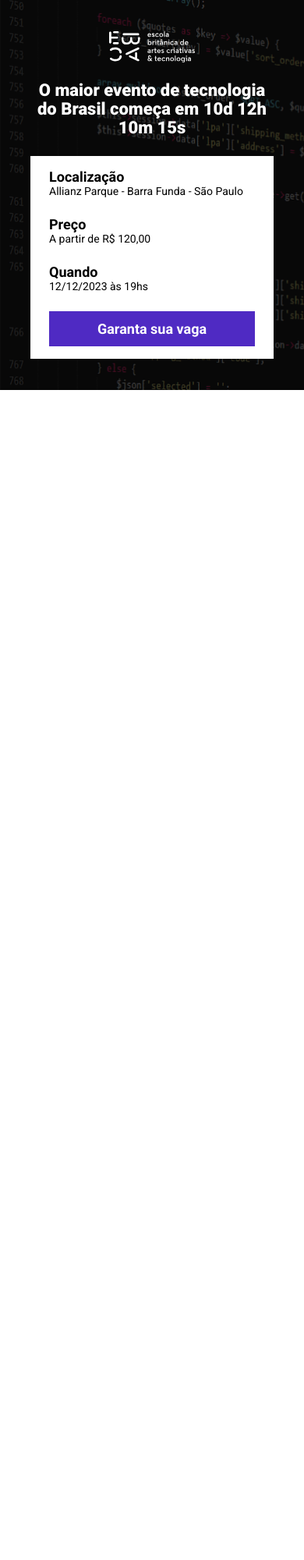
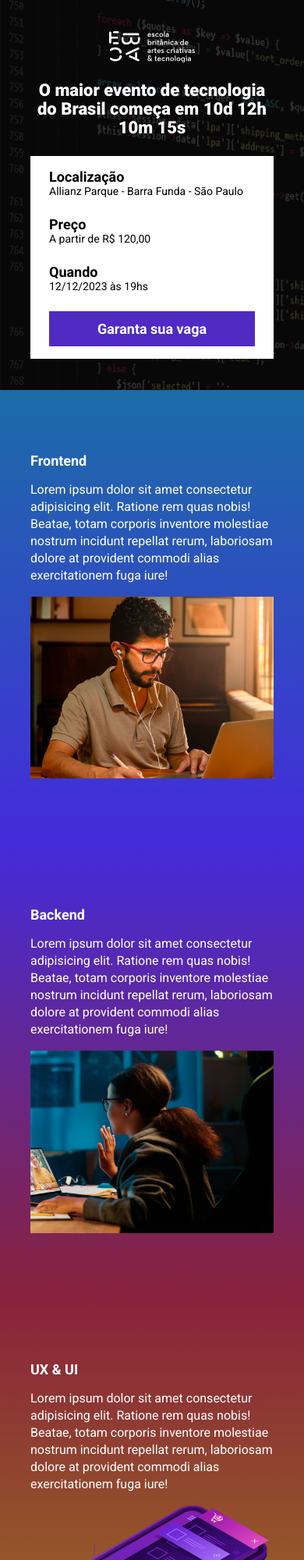
Before and after one commit to alanmdsan/ebac-talks, a website built with Parcel: page src/index.html in a window 390 px wide. Shown: the top 2000 px of the page at 78% size. Before the commit the page ends 844 px from the top, so only its background shows below. Built offline with nearby package versions, Linux system fonts and the light colour scheme.

Commit message:
setting events

```diff
--- a/src/index.html
+++ b/src/index.html
@@ -4,9 +4,13 @@
     <meta charset="UTF-8">
     <meta name="viewport" content="width=device-width, initial-scale=1.0">
     <title>EBAC Talks</title>
+
     <link rel="preconnect" href="https://fonts.googleapis.com">
     <link rel="preconnect" href="https://fonts.gstatic.com" crossorigin>
     <link href="https://fonts.googleapis.com/css2?family=Roboto:wght@400;700;900&display=swap" rel="stylesheet">
+
+    <link rel="stylesheet" href="https://unpkg.com/aos@next/dist/aos.css" />
+
     <link rel="stylesheet" href="./styles/main.scss">
 </head>
 <body>
@@ -38,6 +42,56 @@
         </div>
     </header>
 
+    <section class="event event--frontend">
+        <div class="container" data-aos="fade-right">
+            <div class="event__details">
+                <h2 class="event__details__title">Frontend</h2>
+                <p class="event__details__description">
+                    Lorem ipsum dolor sit amet consectetur adipisicing elit. Ratione rem quas nobis! Beatae, totam corporis inventore molestiae nostrum incidunt repellat rerum, laboriosam dolore at provident commodi alias exercitationem fuga iure!
+                </p>
+            </div>
+            <img class="event__image" src="./images/frontend.png" alt="Frontend">
+        </div>
+    </section>
+
+    <section class="event event--backend event--image-left">
+        <div class="container" data-aos="fade-left">
+            <div class="event__details">
+                <h2 class="event__details__title">Backend</h2>
+                <p class="event__details__description">
+                    Lorem ipsum dolor sit amet consectetur adipisicing elit. Ratione rem quas nobis! Beatae, totam corporis inventore molestiae nostrum incidunt repellat rerum, laboriosam dolore at provident commodi alias exercitationem fuga iure!
+                </p>
+            </div>
+            <img class="event__image" src="./images/backend.png" alt="Backend">
+        </div>
+    </section>
+
+    <section class="event event--ux-ui">
+        <div class="container" data-aos="fade-right">
+            <div class="event__details">
+                <h2 class="event__details__title">UX & UI</h2>
+                <p class="event__details__description">
+                    Lorem ipsum dolor sit amet consectetur adipisicing elit. Ratione rem quas nobis! Beatae, totam corporis inventore molestiae nostrum incidunt repellat rerum, laboriosam dolore at provident commodi alias exercitationem fuga iure!
+                </p>
+            </div>
+            <img class="event__image" src="./images/ui-ux.png" alt="UX & UI">
+        </div>
+    </section>
+
+    <section class="event event--data-science event--image-left">
+        <div class="container" data-aos="fade-left">
+            <div class="event__details">
+                <h2 class="event__details__title">Data Science</h2>
+                <p class="event__details__description">
+                    Lorem ipsum dolor sit amet consectetur adipisicing elit. Ratione rem quas nobis! Beatae, totam corporis inventore molestiae nostrum incidunt repellat rerum, laboriosam dolore at provident commodi alias exercitationem fuga iure!
+                </p>
+            </div>
+            <img class="event__image" src="./images/data.png" alt="Data Science">
+        </div>
+    </section>
+
+    <script src="https://unpkg.com/aos@next/dist/aos.js"></script>
+
     <script src="./scripts/main.js"></script>
 </body>
 </html>
--- a/src/scripts/main.js
+++ b/src/scripts/main.js
@@ -0,0 +1 @@
+AOS.init();
--- /dev/null
+++ b/src/styles/_event.scss
@@ -0,0 +1,63 @@
+@use 'variables';
+
+.event {
+    padding: 80px 0;
+
+    &--frontend {
+        background-image: linear-gradient(variables.$blue, variables.$purple);
+    }
+
+    &--backend {
+        background-image: linear-gradient(variables.$purple, variables.$pink);
+    }
+
+    &--ux-ui {
+        background-image: linear-gradient(variables.$pink, variables.$yellow);
+    }
+
+    &--data-science {
+        background-image: linear-gradient(variables.$yellow, variables.$pink);
+    }
+
+    &--image-left {
+        .container {
+            flex-direction: row-reverse;
+        }
+    }
+
+    .container {
+        display: flex;
+        gap: 40px;
+    }
+
+    &__image {
+        max-width: 360px;
+    }
+
+    &__details {
+        &__title {
+            font-size: 18px;
+            font-weight: bold;
+            margin-bottom: 16px;
+        }
+
+        &__description {
+            line-height: 22px;
+        }
+    }
+
+    @media (max-width: 640px) {
+        .container {
+            display: block;
+        }
+
+        &__image {
+            width: 100%;
+        }
+
+        &__details {
+            margin-right: 0;
+            margin-bottom: 16px;
+        }
+    }
+}
--- a/src/styles/_hero.scss
+++ b/src/styles/_hero.scss
@@ -1,3 +1,5 @@
+@use 'variables';
+
 .hero {
     padding-top: 64px;
     padding-bottom: 100px;
@@ -16,7 +18,7 @@
         left: 0;
         width: 100%;
         height: 100%;
-        background-color: #000;
+        background-color: variables.$text_color_secondary;
         content: '';
         opacity: .7;
     }
--- /dev/null
+++ b/src/styles/_variables.scss
@@ -0,0 +1,9 @@
+$text_color: #fff;
+$text_color_secondary: #000;
+
+$button_color: #4F2AC3;
+
+$blue: #1B6CA7;
+$purple: #442BDB;
+$pink: #89223B;
+$yellow: #9C791D;
--- a/src/styles/components/_buttons.scss
+++ b/src/styles/components/_buttons.scss
@@ -1,3 +1,5 @@
+@use '../variables';
+
 .button {
     padding: 12px;
     font-size: 18px;
@@ -7,8 +9,8 @@
     white-space: nowrap;
 
     &--primary {
-        color: #fff;
-        background-color: #4F2AC3;
+        color: variables.$text_color;
+        background-color: variables.$button_color;
     }
 
     @media (max-width: 1024px) {
--- a/src/styles/components/_infos_bar.scss
+++ b/src/styles/components/_infos_bar.scss
@@ -1,6 +1,8 @@
+@use '../variables';
+
 .infos-bar {
     padding: 16px 24px;
-    background-color: #fff;
+    background-color: variables.$text_color;
     display: flex;
     justify-content: space-between;
 
@@ -10,10 +12,10 @@
 
         &__item {
             font-size: 14px;
-            color: #000;
+            color: variables.$text_color_secondary;
 
             b {
-                color: #000;
+                color: variables.$text_color_secondary;
                 font-size: 18px;
                 display: block;
             }
--- a/src/styles/main.scss
+++ b/src/styles/main.scss
@@ -1,13 +1,15 @@
+@use 'variables';
 @use 'hero';
 @use 'components/infos_bar';
 @use 'components/buttons';
+@use 'event';
 
 * {
     margin: 0;
     padding: 0;
     box-sizing: border-box;
     font-family: 'Roboto', sans-serif;
-    color: #fff;
+    color: variables.$text_color;
     list-style: none;
 }
 
```
Also changed, not shown: README.md.
